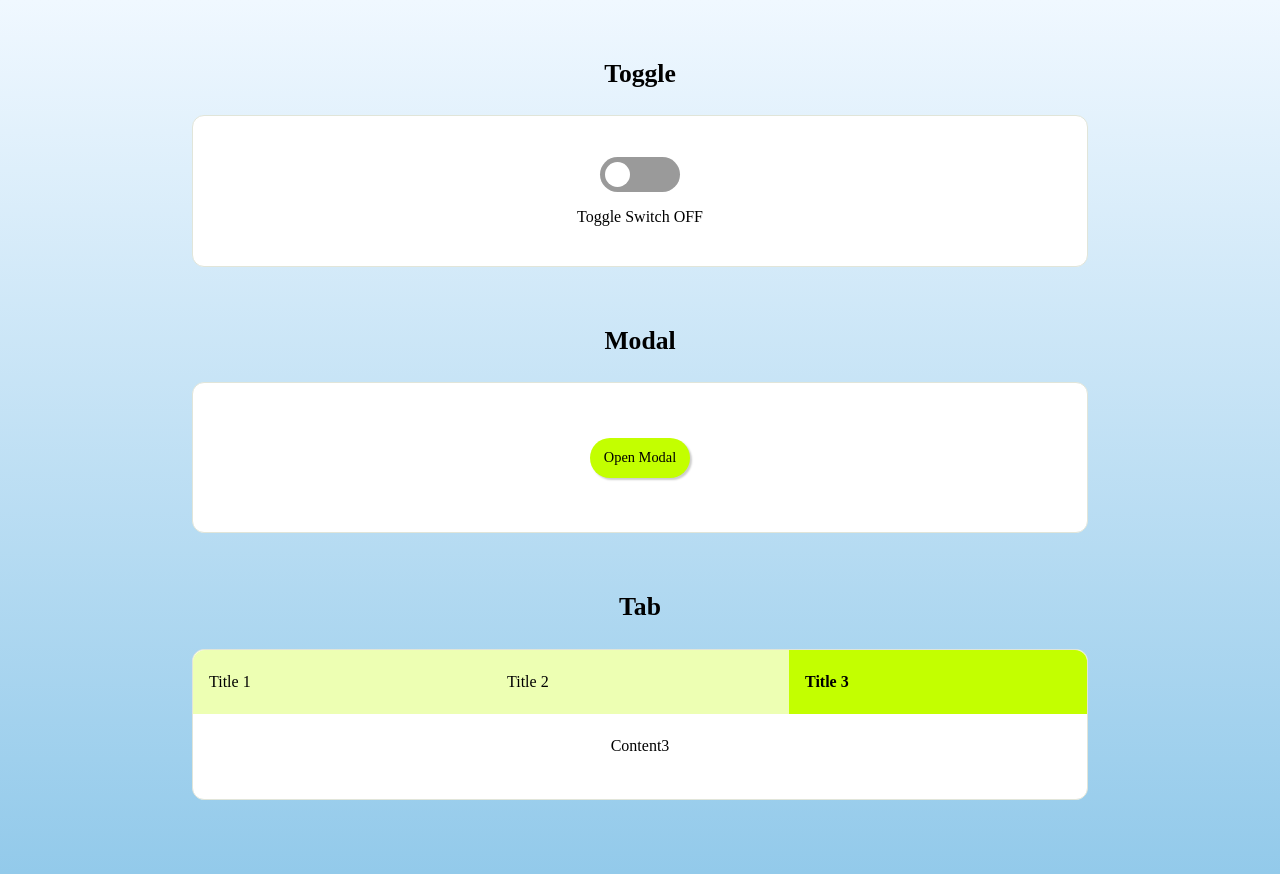
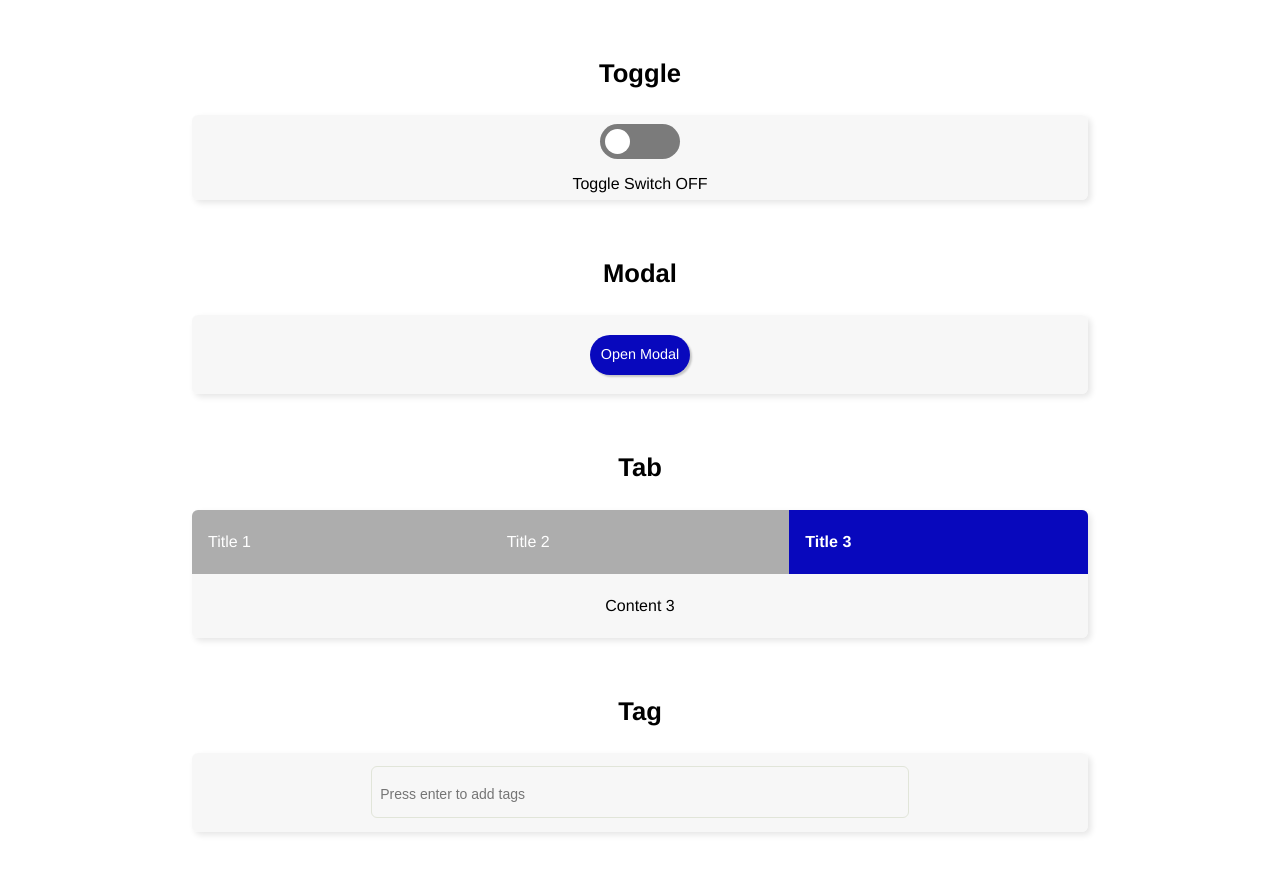
Before and after one commit to xlsoh/basic-components, a React (Create React App) app in the folder custom-component/: page / in a window 1280 px wide. Both pictures are taken after a click on the element "Title 3". Shown: the top 874 px of the page. Built offline with nearby package versions, Linux system fonts and the light colour scheme.

Commit message:
FIX: fix some code

```diff
--- a/custom-component/src/App.js
+++ b/custom-component/src/App.js
@@ -22,14 +22,13 @@ function App() {
       <br />
       <Title>Tab</Title>
       <Wrapper>
-        {' '}
         <Tab />
       </Wrapper>
       <br />
-      {/* <Title>Tag</Title>
+      <Title>Tag</Title>
       <Wrapper>
         <Tag />
-      </Wrapper> */}
+      </Wrapper>
     </AppContainer>
   );
 }
@@ -37,19 +36,21 @@ function App() {
 export default App;
 
 const AppContainer = styled.div`
-  position: absolute; //top0위해서
+  position: absolute;
   top: 0;
   left: 0;
   width: 100%;
   height: 100%;
-  display: flex; //고른 배열
+  display: flex;
   padding-top: 3em;
   padding-bottom: 5em;
   flex-direction: column;
-  justify-content: center; // 콘텐츠 열 중앙
-  align-items: center; //콘텐츠 행 중앙
+  justify-content: center;
+  align-items: center;
   line-height: 2;
-  background: linear-gradient(aliceblue, #8dc7e9);
+  font-family: 'Helvetica', 'Arial', sans-serif;
+  //background: linear-gradient(aliceblue, #8dc7e9);
+  //background: linear-gradient(#e5e7ff, #78bdff);
 `;
 
 const Title = styled.div`
@@ -60,11 +61,12 @@ const Title = styled.div`
 
 const Wrapper = styled.div`
   box-sizing: border-box;
+  box-shadow: 3px 3px 6px rgba(0, 0, 0, 0.1);
   width: 70%;
   height: 25%;
-  border: 1px solid #e1e5d9;
-  border-radius: 12px;
-  background-color: white;
+  // border: 1px solid #e1e5d9;
+  border-radius: 6px;
+  background-color: rgba(242, 242, 242, 0.6);
   display: flex;
   align-items: stretch;
   justify-content: center;
--- a/custom-component/src/components/Modal.js
+++ b/custom-component/src/components/Modal.js
@@ -42,14 +42,15 @@ const OpenButton = styled.div`
   box-sizing: border-box;
   width: 100px;
   height: 40px;
-  border: 0;
+  border: none;
   border-radius: 35px;
   display: flex;
   align-items: center;
   justify-content: center;
   cursor: pointer;
   font-size: 0.9em;
-  background-color: #c3ff00;
+  background-color: #0808bd;
+  color: #ffffff;
   box-shadow: 2px 2px 2px rgba(0, 0, 0, 0.2);
   transition-duration: 0ms.3s;
   :active {
@@ -62,7 +63,7 @@ const ModalBackground = styled.div`
   box-sizing: border-box;
   width: 100%;
   height: 100%;
-  border-radius: 12px;
+  border-radius: 6px;
   background-color: rgba(0, 0, 0, 0.6);
   opacity: 0.8;
   display: flex;
@@ -73,9 +74,9 @@ const ModalBackground = styled.div`
 const ModalContainer = styled.div`
   box-sizing: border-box;
   padding: 0.5em;
-  width: 80%;
+  width: 40%;
   height: 70%;
-  border-radius: 12px;
+  border-radius: 6px;
   background-color: #ffffff;
 `;
 
@@ -87,7 +88,7 @@ const CloseModal = styled.div`
 `;
 
 const CloseButton = styled.div`
-  margin: 0.5em;
+  margin: 0 0.3em;
   cursor: pointer;
   font-size: 1em;
   font-weight: 800;
--- a/custom-component/src/components/Tab.js
+++ b/custom-component/src/components/Tab.js
@@ -19,6 +19,7 @@ function Tab(params) {
             onClick={() => {
               ToggleTabs(1);
             }}
+            check={1}
           >
             Title 1
           </Tabs>
@@ -30,6 +31,7 @@ function Tab(params) {
             onClick={() => {
               ToggleTabs(2);
             }}
+            check={2}
           >
             Title 2
           </Tabs>
@@ -41,6 +43,7 @@ function Tab(params) {
             onClick={() => {
               ToggleTabs(3);
             }}
+            check={3}
           >
             Title 3
           </Tabs>
@@ -49,7 +52,7 @@ function Tab(params) {
       <TabsContent>
         {toggleMenu === 1 ? <ActiveContent>Content 1</ActiveContent> : <></>}
         {toggleMenu === 2 ? <ActiveContent>Content 2</ActiveContent> : <></>}
-        {toggleMenu === 3 ? <ActiveContent>Content3</ActiveContent> : <></>}
+        {toggleMenu === 3 ? <ActiveContent>Content 3</ActiveContent> : <></>}
       </TabsContent>
     </Container>
   );
@@ -63,30 +66,35 @@ const Container = styled.div`
 `;
 
 const TabsMenu = styled.div`
-  background-color: #edffb3;
+  background-color: rgba(0, 0, 0, 0.3);
   width: 100%;
   display: flex;
   margin-bottom: 1em;
-  border-top-left-radius: 12px;
-  border-top-right-radius: 12px;
+  border-top-left-radius: 6px;
+  border-top-right-radius: 6px;
   display: flex;
 `;
 
 const ActiveTab = styled.span`
   font-weight: 800;
-  background-color: #c3ff00;
+  background-color: #0808bd;
+  color: #ffffff;
+  margin: 0;
   padding: 1em;
   flex: 1;
-  border-top-left-radius: ${({ value }) => (value === 1 ? '12px' : '0')};
-  border-top-right-radius: ${({ value }) => (value === 3 ? '12px' : '0')};
+  border-top-left-radius: ${({ value }) => (value === 1 ? '6px' : '0')};
+  border-top-right-radius: ${({ value }) => (value === 3 ? '6px' : '0')};
 `;
 
 const Tabs = styled.span`
   cursor: pointer;
+  color: #ffffff;
   font-weight: 500;
   display: inline-block;
   padding: 1em;
   flex: 1;
+  border-top-left-radius: ${({ check }) => (check === 1 ? '6px' : '0')};
+  border-top-right-radius: ${({ check }) => (check === 3 ? '6px' : '0')};
 `;
 
 const TabsContent = styled.div`
--- a/custom-component/src/components/Toggle.js
+++ b/custom-component/src/components/Toggle.js
@@ -39,7 +39,8 @@ const ToggleContainer = styled.div`
   display: flex;
   align-items: center;
   cursor: pointer;
-  background-color: ${({ value }) => (value ? '#c3ff00' : '#9A9A9A')};
+  background-color: ${({ value }) =>
+    value ? '#0808bd' : 'rgba(0, 0, 0, 0.5);'};
 `;
 
 const Circle = styled.div`
```
